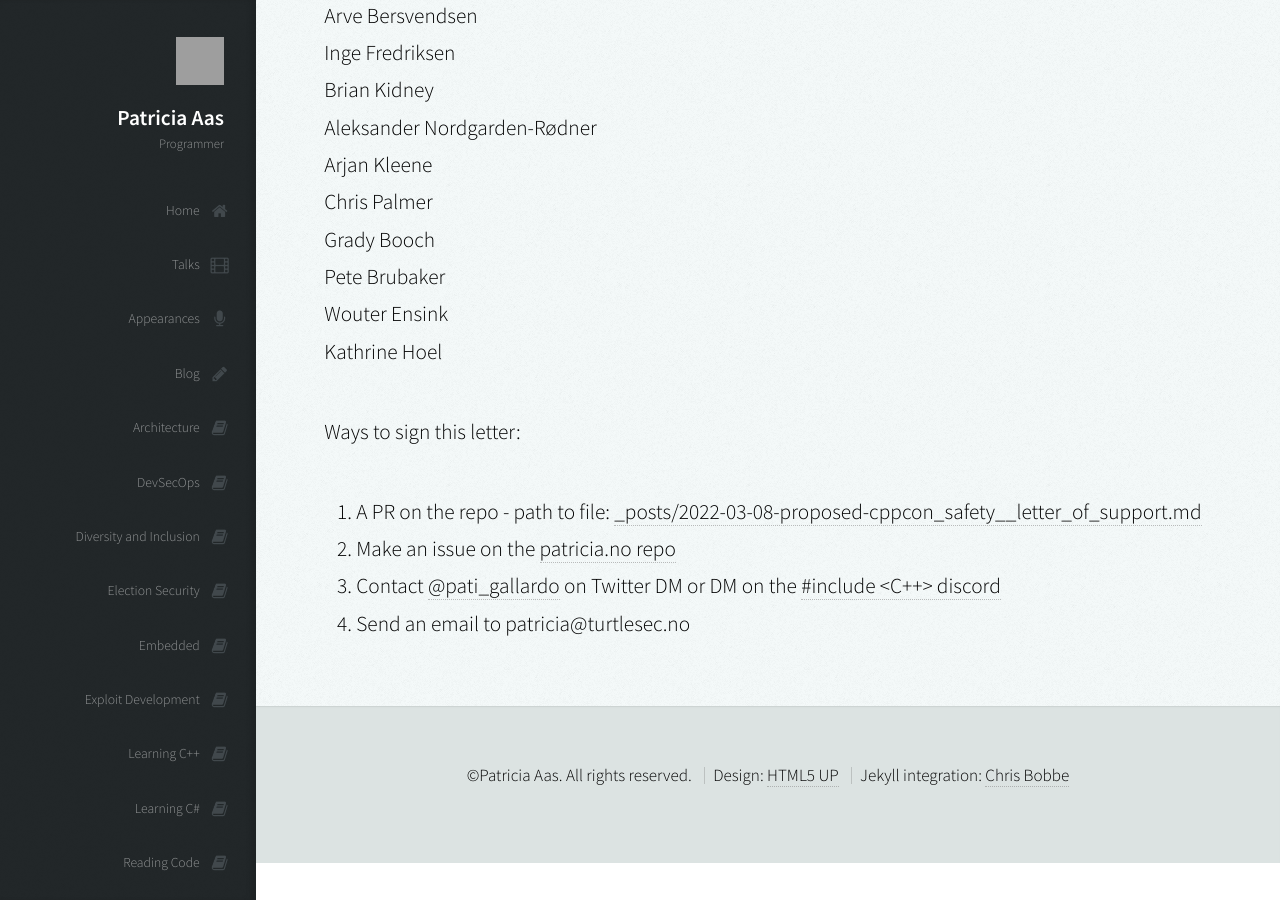
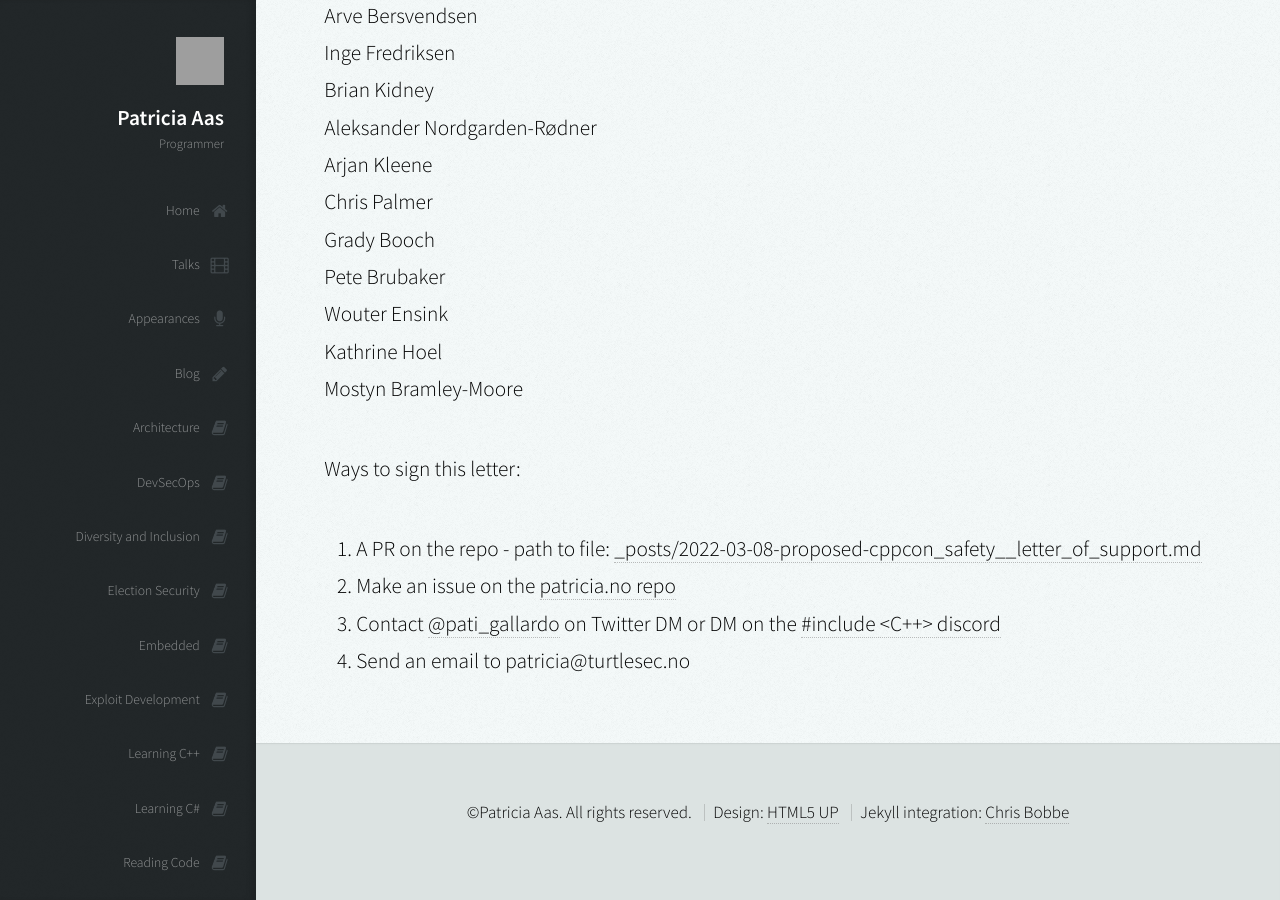
Before and after one commit to patricia-gallardo/patricia-gallardo.github.io, a Jekyll site: the page built from _posts/2022-03-08-proposed-cppcon_safety__letter_of_support.md, in a window 1280 px wide and 900 px high, scrolled down 7501 px. Built offline with Jekyll 4.4.1, drawn with Linux system fonts in a browser that asks for light colours; nearby versions of some CDN libraries; grey boxes are pictures that could not be loaded.

Commit message:
Update 2022-03-08-proposed-cppcon_safety__letter_of_support.md

```diff
--- a/_posts/2022-03-08-proposed-cppcon_safety__letter_of_support.md
+++ b/_posts/2022-03-08-proposed-cppcon_safety__letter_of_support.md
@@ -209,6 +209,7 @@ Grady Booch <br>
 Pete Brubaker <br>
 Wouter Ensink <br>
 Kathrine Hoel <br>
+Mostyn Bramley-Moore <br>
 
 
 Ways to sign this letter:
```
